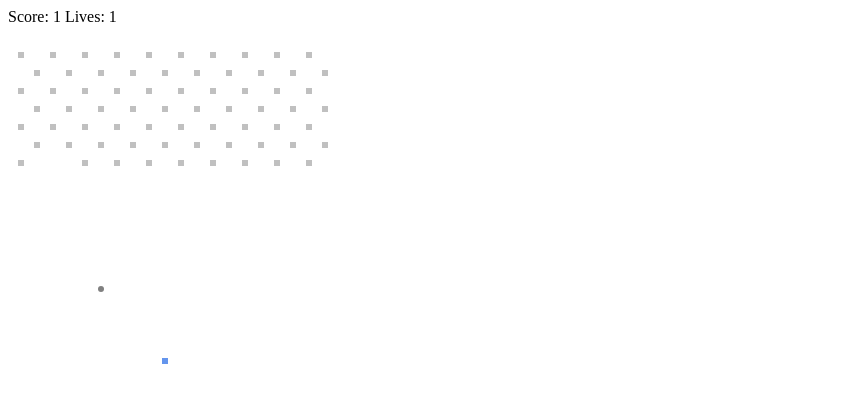
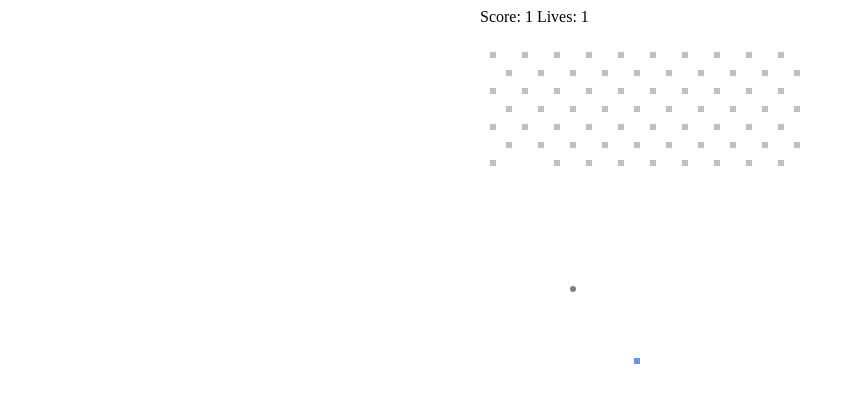
Before and after one commit to snithin1412/rxjs-breakout-game, a website built with webpack: page index.html in a window 1280 px wide. Shown: the whole page, without its empty margins (0-854 px from the left). Built offline with nearby package versions, Linux system fonts and the light colour scheme.

```diff
--- a/index.html
+++ b/index.html
@@ -5,7 +5,7 @@
     <meta name="viewport" content="width=device-width, initial-scale=1.0">
     <title>Document</title>
 </head>
-<body>
+<body style="display: grid; justify-content: center;">
     <script src="/bundle.js"></script>
 </body>
 </html>
```
